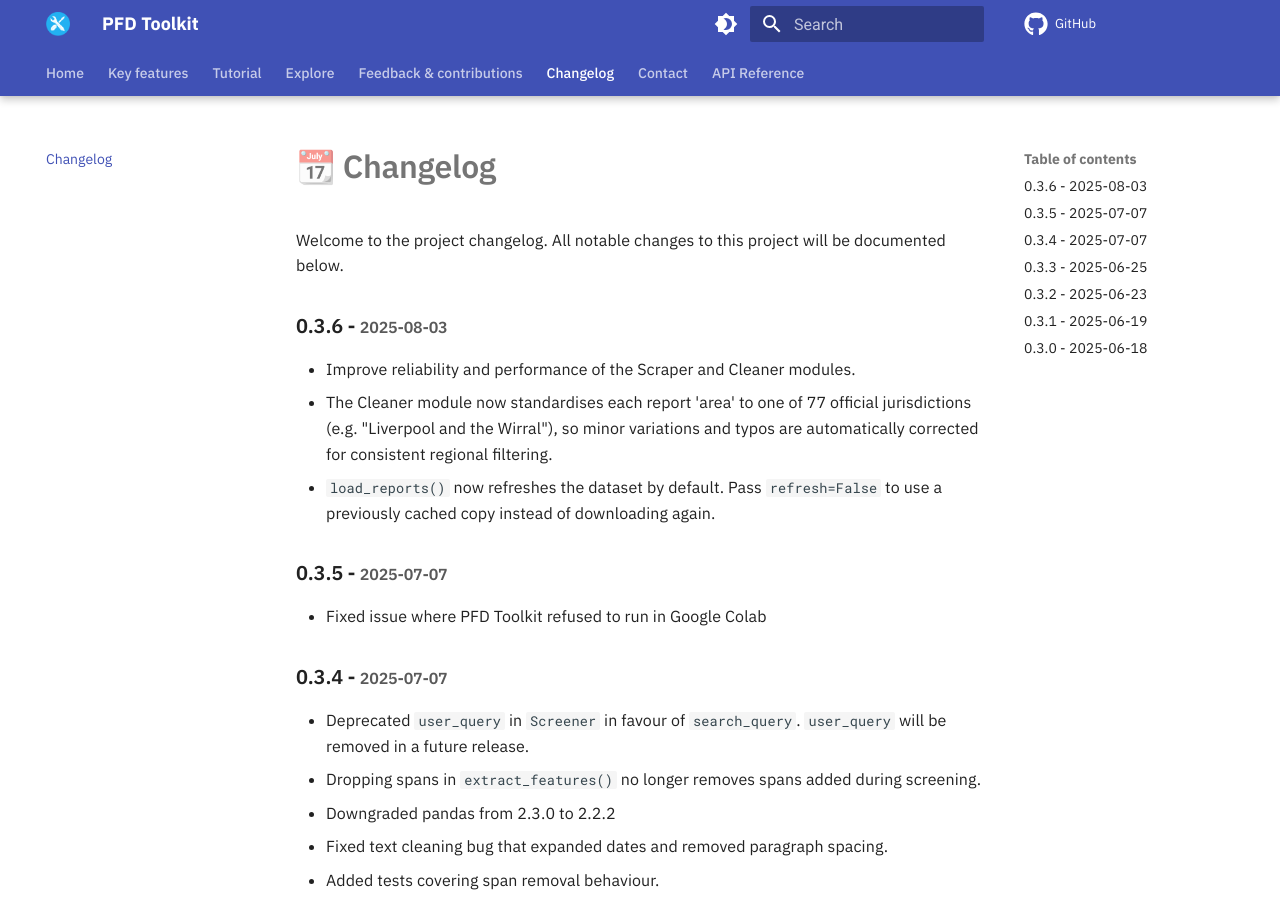
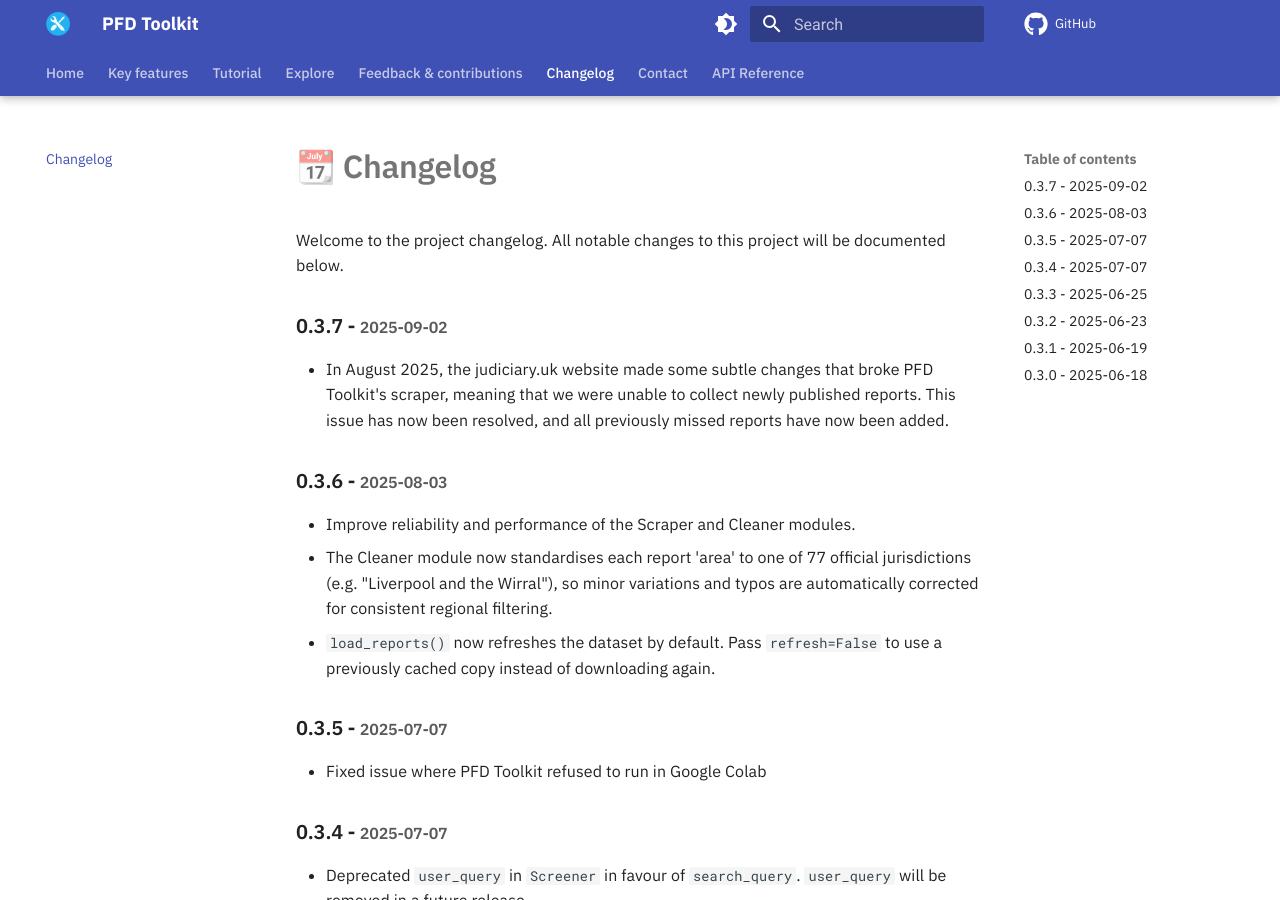
Before and after one commit to Sam-Osian/PFD-toolkit, an MkDocs documentation site: the page built from docs/changelog.md, in a window 1280 px wide and 900 px high. Built offline with MkDocs 1.6.1 and Material for MkDocs 9.7.7, drawn with Linux system fonts in a browser that asks for light colours; comment, search, counter and statistics services are not loaded.

Commit message:
Update changelog, readme and uv files

```diff
--- a/docs/changelog.md
+++ b/docs/changelog.md
@@ -8,6 +8,9 @@ description: |
 
 Welcome to the project changelog. All notable changes to this project will be documented below.
 
+
+### 0.3.7 - <small>2025-09-02</small>
+* In August 2025, the judiciary.uk website made some subtle changes that broke PFD Toolkit's scraper, meaning that we were unable to collect newly published reports. This issue has now been resolved, and all previously missed reports have now been added.
 
 ### 0.3.6 - <small>2025-08-03</small>
 * Improve reliability and performance of the Scraper and Cleaner modules.
--- a/pyproject.toml
+++ b/pyproject.toml
@@ -4,7 +4,7 @@ build-backend = "hatchling.build"
 
 [project]
 name = "pfd_toolkit"
-version = "0.3.6"
+version = "0.3.7"
 description = "A toolkit for using Prevention of Future Death (PFD) Reports for Research and Policy Projects."
 readme = "README.md"
 license = "AGPL-3.0-or-later"
```
Also changed, not shown: README.md (+2 -2 lines), docs/index.md (+2 -2 lines), 1 other file.
